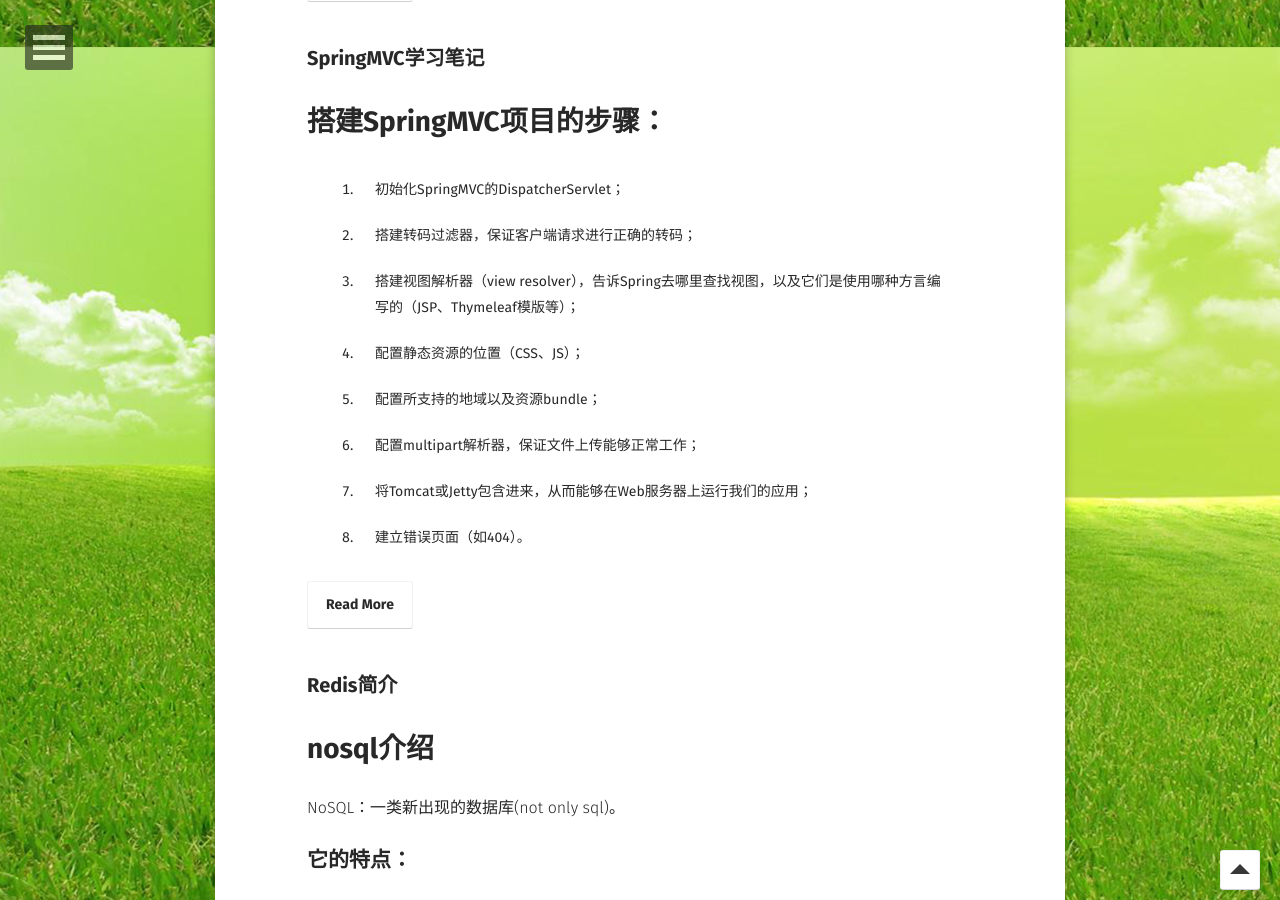
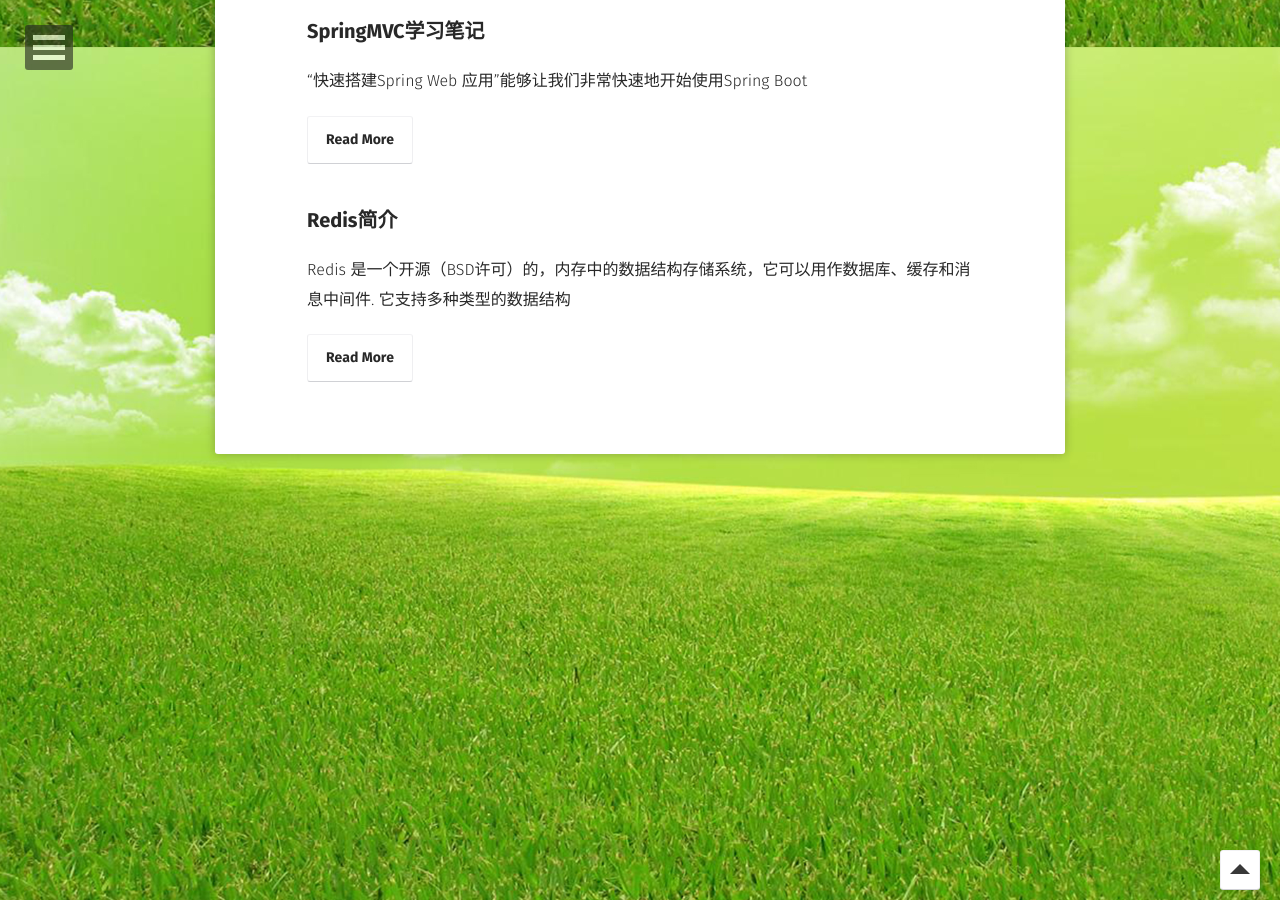
Before and after one commit to lanpop/lanpop.github.io, a Jekyll site: the page built from posts/index.md, in a window 1280 px wide and 900 px high, scrolled down 853 px. Built offline with Jekyll 4.4.1, drawn with Linux system fonts in a browser that asks for light colours; some web fonts are replaced; some of the changed text lies outside the part shown.

Commit message:
增加excerpt

```diff
--- a/_posts/2018-07-23-redis学习笔记.markdown
+++ b/_posts/2018-07-23-redis学习笔记.markdown
@@ -3,6 +3,7 @@ layout: "post"
 title: "Redis简介"
 date: "2018-07-23 15:54"
 tag: [java,Redis]
+excerpt: Redis 是一个开源（BSD许可）的，内存中的数据结构存储系统，它可以用作数据库、缓存和消息中间件. 它支持多种类型的数据结构
 ---
 # nosql介绍
 NoSQL：一类新出现的数据库(not only sql)。
--- a/_posts/2018-12-11-springmvc学习笔记.markdown
+++ b/_posts/2018-12-11-springmvc学习笔记.markdown
@@ -2,6 +2,7 @@
 layout: "post"
 title: "SpringMVC学习笔记"
 date: "2018-12-11 16:07"
+excerpt: “快速搭建Spring Web 应用”能够让我们非常快速地开始使用Spring Boot
 ---
 
 # 搭建SpringMVC项目的步骤：
--- a/_posts/2019-01-07-java设计模式.markdown
+++ b/_posts/2019-01-07-java设计模式.markdown
@@ -3,5 +3,6 @@ layout: "post"
 title: "java设计模式"
 date: "2019-01-07 15:56"
 tag: [java]
+excerpt: 碰到就记一下，单例设计模式等。
 ---
 1. [单例设计模式](https://lanpop.github.io/%E5%8D%95%E4%BE%8B%E8%AE%BE%E8%AE%A1%E6%A8%A1%E5%BC%8F%E7%9A%84%E7%89%B9%E7%82%B9%E4%B8%8E%E5%BA%94%E7%94%A8/)
```
